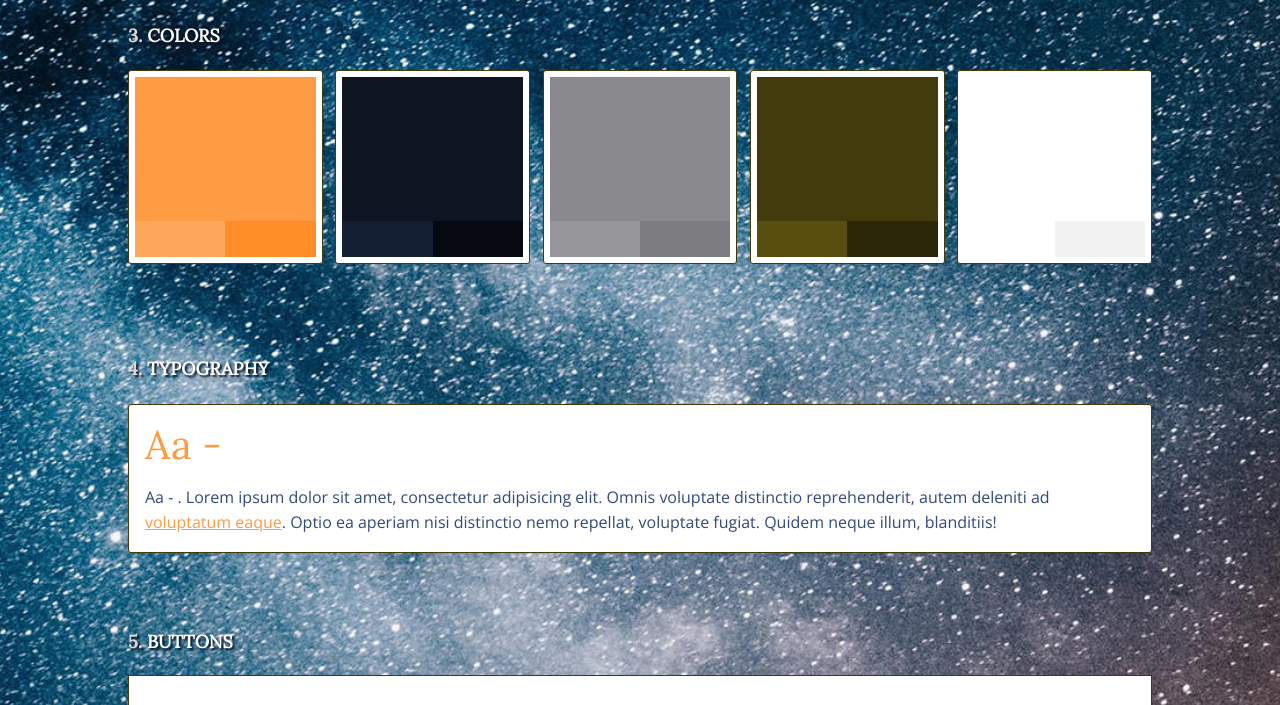
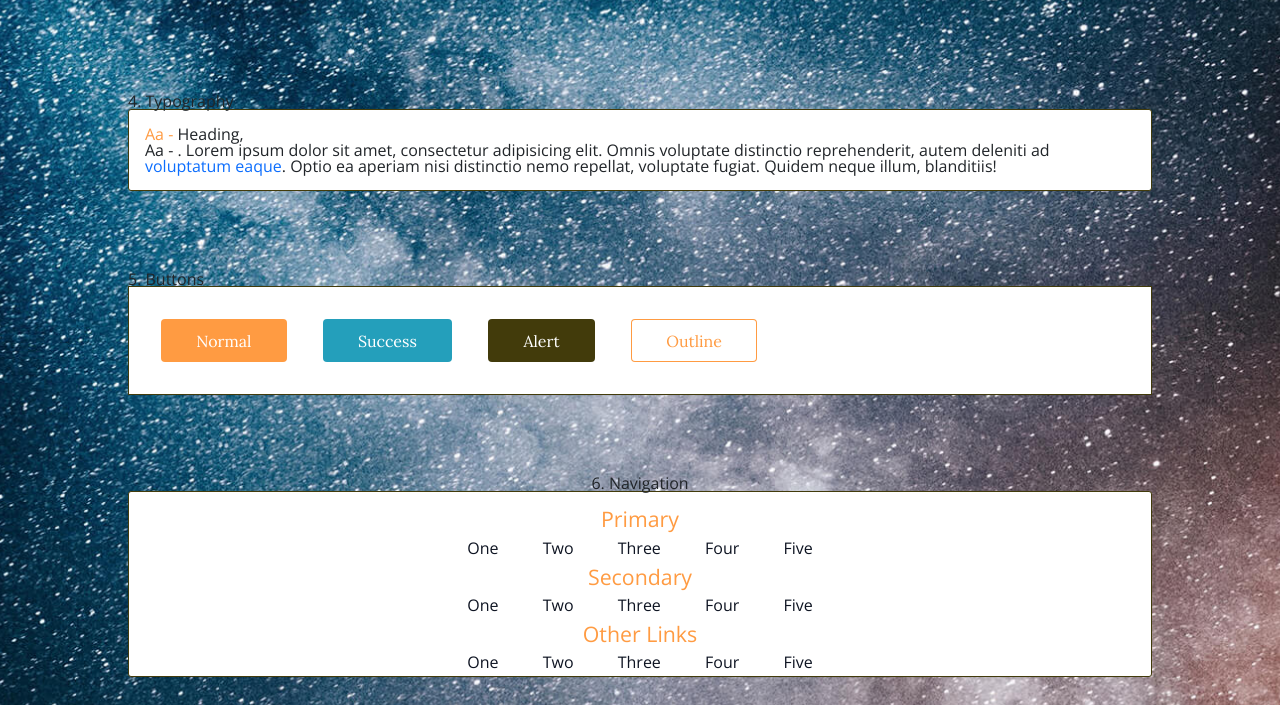
Before and after one commit to cassiejones9/Complete-ZenGarden, a website built with Parcel: page src/index.html in a window 1280 px wide. Shown: the part 1087-1792 px from the top of the page. Built offline with nearby package versions, Linux system fonts and the light colour scheme; a web font is replaced by a local one.

Commit message:
added a typography partial

```diff
--- a/src/scss/partials/_navigation.scss
+++ b/src/scss/partials/_navigation.scss
@@ -3,7 +3,7 @@ header {
   }
   .cd-navigation .cd-box h3 {
     color: $color-1;
-    font-family: 'Zen Kurenaido', sans-serif;
+    font-family: $primary-font;
     font-size: 16pt;
     padding: 10px 0 10px 0;
   }
--- a/src/scss/style-guide.scss
+++ b/src/scss/style-guide.scss
@@ -5,6 +5,7 @@
 @import 'partials/colors'; // color palette
 @import 'partials/fonts'; // fonts
 @import 'partials/navigation'; // nav bar
+@import 'partials/typography'; // headers and typography
 
 
 /* --------------------------------
@@ -64,59 +65,7 @@ xTypography
 
 -------------------------------- */
 
-h1,
-h2 {
-  font-family: $secondary-font;
-  color: $color-5;
-}
 
-h1 {
-  font-size: 2.4rem;
-  font-weight: 300;
-  line-height: 1.2;
-  margin: 0 0 0.4em;
-
-  @include MQ(S) {
-    font-size: 3.2rem;
-  }
-
-  @include MQ(M) {
-    font-size: 4rem;
-  }
-}
-
-h2 {
-  font-weight: bold;
-  text-transform: uppercase;
-  margin: 1em 0;
-  text-shadow: 2px 2px 2px $color-2;
-
-  @include MQ(S) {
-    font-size: 1.8rem;
-    margin: 1em 0 1.4em;
-  }
-}
-
-section > h2::before {
-  /* number before each section title */
-  color: darken($color-5, 15%);
-}
-
-p {
-  font-size: 1.4rem;
-  line-height: 1.4;
-  color: lighten($color-2, 25%);
-
-  a {
-    color: $color-1;
-    text-decoration: underline;
-  }
-
-  @include MQ(S) {
-    font-size: 1.6rem;
-    line-height: 1.6;
-  }
-}
 
 /* --------------------------------
 
```
Also changed, not shown: src/scss/partials/_typography.scss (added).
